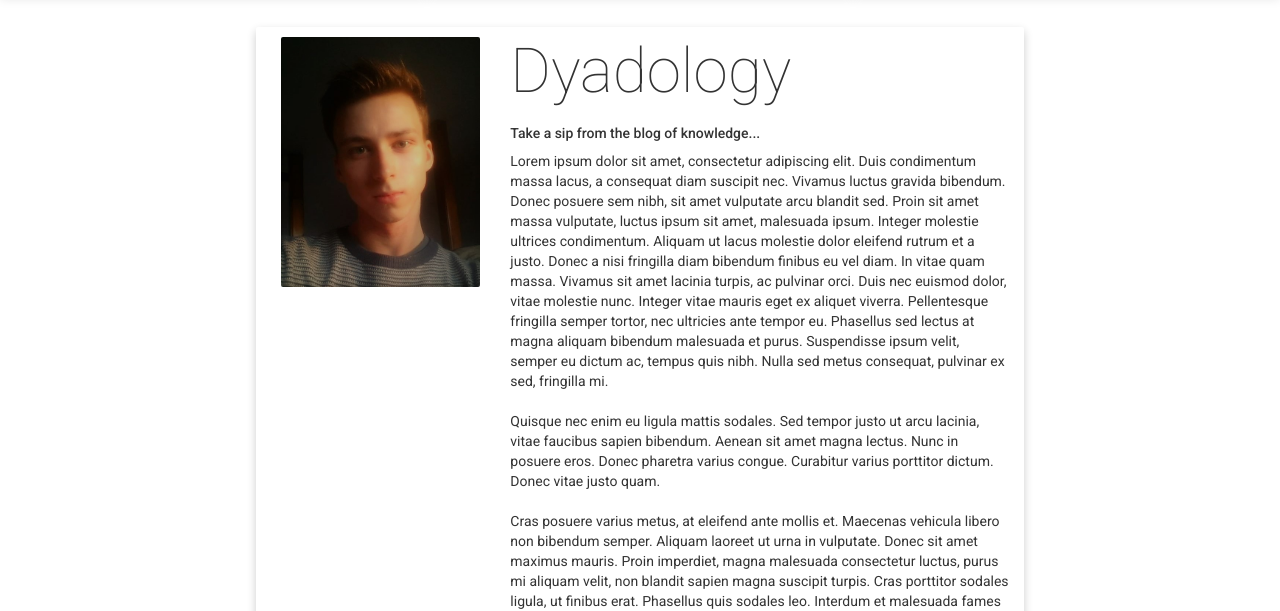
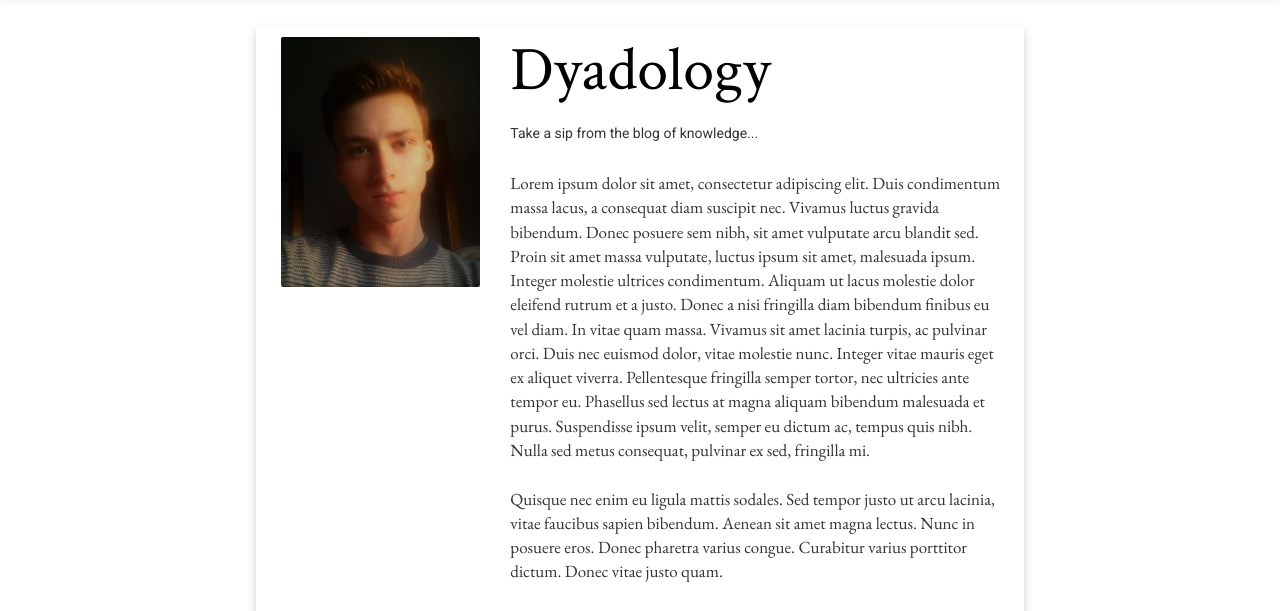
Before and after one commit to Jackraz/DustySite, a plain HTML site: page about.htm in a window 1280 px wide. Shown: the part 197-808 px from the top of the page. Drawn offline with nearby package versions, Linux system fonts and the light colour scheme.

Commit message:
Font changes

```diff
--- a/CSS/app.css
+++ b/CSS/app.css
@@ -187,11 +187,12 @@ footer div p {
 .content-section h3 {
     font-family:  'Crimson Text', serif;
     font-size: 34px;
+    color: black;
 }
 .content-section .subtext {
     font-size: 0.9em
 }
-.blog-bg-1>.content-text{
+.content-text{
     font-family: 'EB Garamond', sans-serif!important;
     font-size: 17px;
     margin-top: 30px;
@@ -218,8 +219,10 @@ footer div p {
     display: flex;
 }
 .about-title{
+    font-family:  'Crimson Text', serif;
     font-weight: 100;
     font-size: 62px;
+    color: black;
 }
 .about-img {
     object-fit: cover;
--- a/about.htm
+++ b/about.htm
@@ -7,8 +7,7 @@
     <!-- Links -->
     <script src="JS/app.js"></script>
     <link rel="stylesheet" type="text/css" href="CSS/app.css">
-    <link href="https://fonts.googleapis.com/css?family=Roboto:100,300,400,500,700,900" rel="stylesheet">
-    <link href="https://fonts.googleapis.com/css?family=Crimson+Text" rel="stylesheet">
+    <link href="https://fonts.googleapis.com/css?family=Crimson+Text|EB+Garamond|Roboto" rel="stylesheet">
     <!-- jQuery -->
     <script src="https://ajax.googleapis.com/ajax/libs/jquery/3.3.1/jquery.min.js"></script>
     <!-- Bootstrap CSS -->
@@ -48,7 +47,7 @@
             <div class="about-content">
                 <p class="about-title">Dyadology</p>
                 <h5>Take a sip from the blog of knowledge...</h5>
-                <p>Lorem ipsum dolor sit amet, consectetur adipiscing elit. Duis condimentum massa lacus, a consequat diam suscipit nec. Vivamus luctus gravida bibendum. Donec posuere sem nibh, sit amet vulputate arcu blandit sed. Proin sit amet massa vulputate, luctus ipsum sit amet, malesuada ipsum. Integer molestie ultrices condimentum. Aliquam ut lacus molestie dolor eleifend rutrum et a justo. Donec a nisi fringilla diam bibendum finibus eu vel diam. In vitae quam massa. Vivamus sit amet lacinia turpis, ac pulvinar orci. Duis nec euismod dolor, vitae molestie nunc. Integer vitae mauris eget ex aliquet viverra. Pellentesque fringilla semper tortor, nec ultricies ante tempor eu. Phasellus sed lectus at magna aliquam bibendum malesuada et purus. Suspendisse ipsum velit, semper eu dictum ac, tempus quis nibh. Nulla sed metus consequat, pulvinar ex sed, fringilla mi.
+                <p class="content-text">Lorem ipsum dolor sit amet, consectetur adipiscing elit. Duis condimentum massa lacus, a consequat diam suscipit nec. Vivamus luctus gravida bibendum. Donec posuere sem nibh, sit amet vulputate arcu blandit sed. Proin sit amet massa vulputate, luctus ipsum sit amet, malesuada ipsum. Integer molestie ultrices condimentum. Aliquam ut lacus molestie dolor eleifend rutrum et a justo. Donec a nisi fringilla diam bibendum finibus eu vel diam. In vitae quam massa. Vivamus sit amet lacinia turpis, ac pulvinar orci. Duis nec euismod dolor, vitae molestie nunc. Integer vitae mauris eget ex aliquet viverra. Pellentesque fringilla semper tortor, nec ultricies ante tempor eu. Phasellus sed lectus at magna aliquam bibendum malesuada et purus. Suspendisse ipsum velit, semper eu dictum ac, tempus quis nibh. Nulla sed metus consequat, pulvinar ex sed, fringilla mi.
                 <br/>
                 <br/>
                 Quisque nec enim eu ligula mattis sodales. Sed tempor justo ut arcu lacinia, vitae faucibus sapien bibendum. Aenean sit amet magna lectus. Nunc in posuere eros. Donec pharetra varius congue. Curabitur varius porttitor dictum. Donec vitae justo quam.
```
Also changed, not shown: blog-title-text.htm (+1 -2 lines), index.htm (+1 -2 lines), other.htm (+2 -3 lines), Image/aboutbanner.jpg (added), 1 other file.
